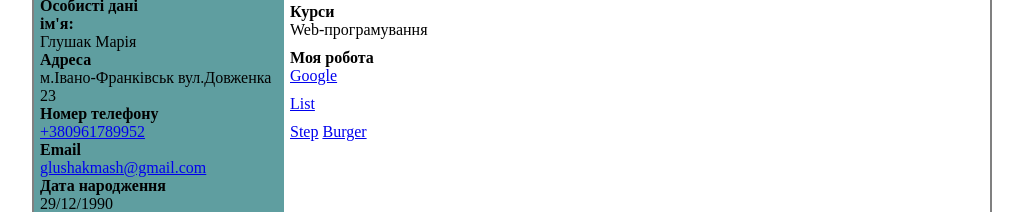
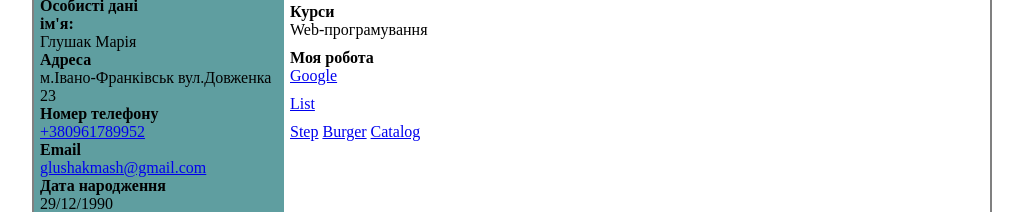
Before and after one commit to mariiaglushak/mariiaglushak.github.io, a plain HTML site: page index.html in a window 1280 px wide. Shown: the part 205-417 px from the top of the page, without its empty margins (128-1151 px from the left). Drawn offline with Linux system fonts and the light colour scheme.

Commit message:
Add files via upload

```diff
--- a/index.html
+++ b/index.html
@@ -93,6 +93,7 @@
 			<div class="step">
 				<a href="step">Step</a>
 				<a href="burger">Burger</a>
+				<a href="catalog">Catalog</a>
 
 			</div>
 	</div>
```
